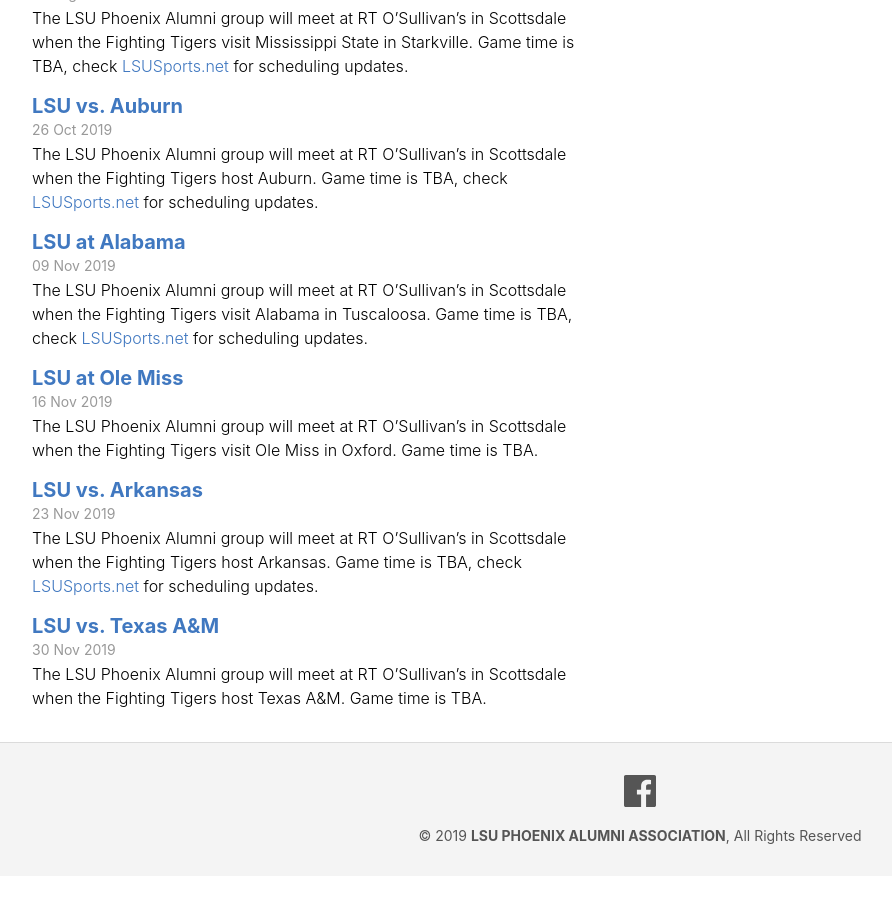
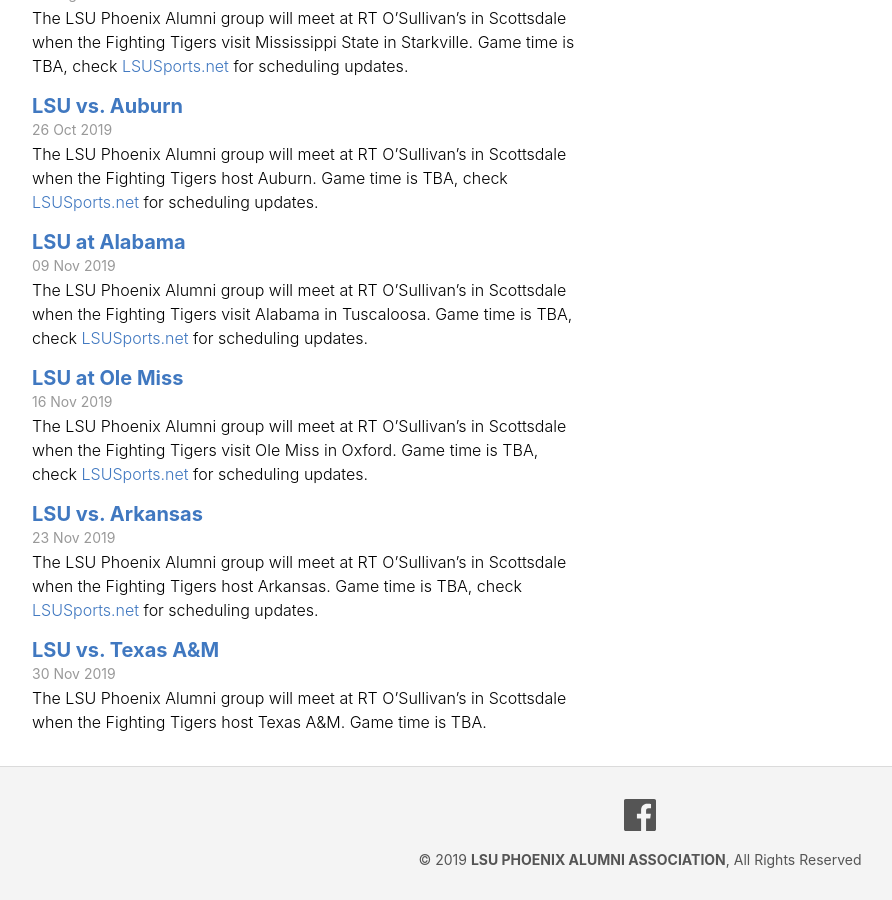
Before and after one commit to lsu-phoenix-alumni/lsu-phoenix-alumni.github.io, a Jekyll site: the page built from _pages/events.html, in a window 1280 px wide and 900 px high, scrolled down 1329 px. Shown: the whole window, without its empty margins (0-892 px from the left). Built offline with Jekyll 4.4.1, drawn with Linux system fonts in a browser that asks for light colours; before the commit the page ends 2205 px from its top, so only the background shows below that.

Commit message:
Updated Lsu At Ole Miss

```diff
--- a/_events/lsu-at-ole-miss.markdown
+++ b/_events/lsu-at-ole-miss.markdown
@@ -6,6 +6,6 @@
 position: 10
 ---
 
-The LSU Phoenix Alumni group will meet at RT O'Sullivan's in Scottsdale when the Fighting Tigers visit Ole Miss in Oxford. Game time is TBA.
+The LSU Phoenix Alumni group will meet at RT O'Sullivan's in Scottsdale when the Fighting Tigers visit Ole Miss in Oxford. Game time is TBA, check [LSUSports.net](http://www.lsusports.net/SportSelect.dbml?SPID=2164&SPSID=27811&DB_OEM_ID=5200&_ga=2.61742444.1994479276.1565745145-1475237789.1565745143) for scheduling updates.
 
 <iframe src="https://www.google.com/maps/embed?pb=!1m18!1m12!1m3!1d3327.8607090421488!2d-111.91242458479998!3d33.47897708076575!2m3!1f0!2f0!3f0!3m2!1i1024!2i768!4f13.1!3m3!1m2!1s0x872b0bd6e7e84a29%3A0xfffedd7400a1f039!2sR.T.\+O'Sullivans\+Sports\+Grill!5e0!3m2!1sen!2sus!4v1565217587540!5m2!1sen!2sus" width="600" height="450" frameborder="0" style="border:0" allowfullscreen></iframe>
```
